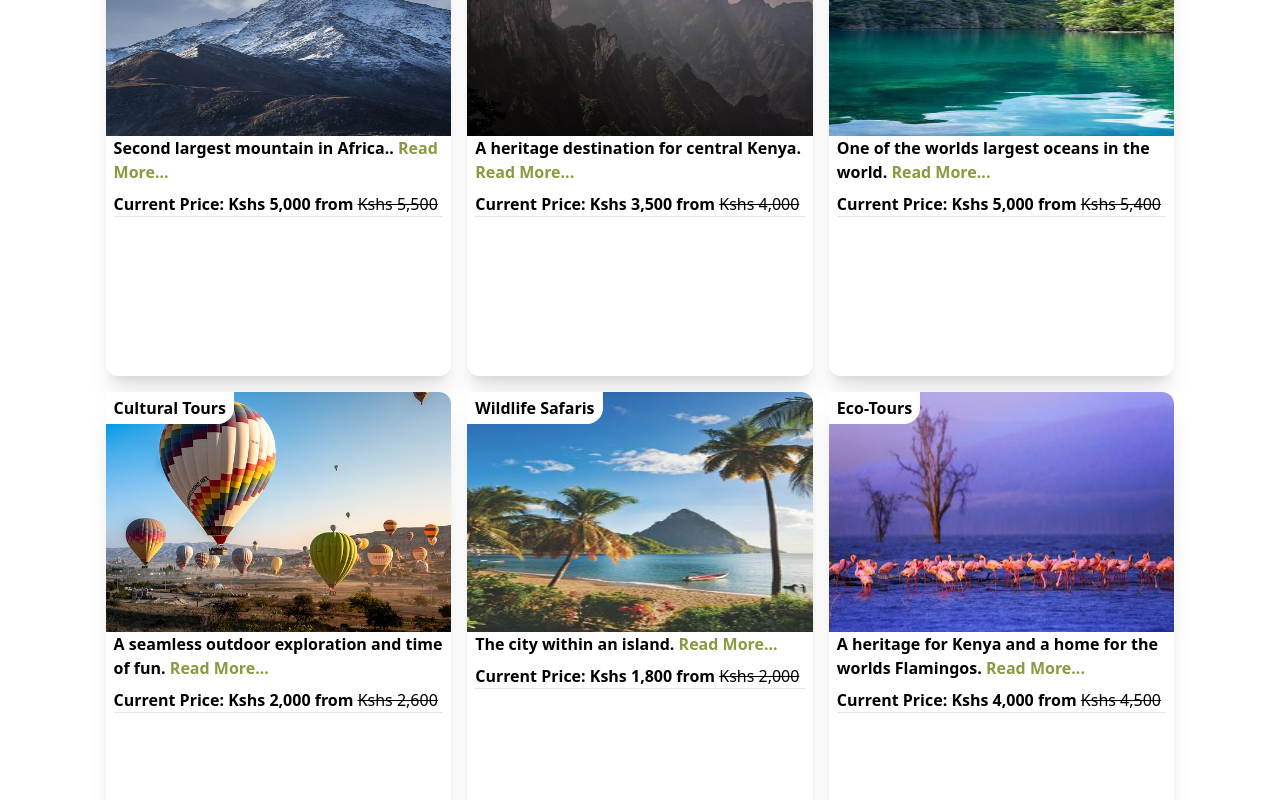
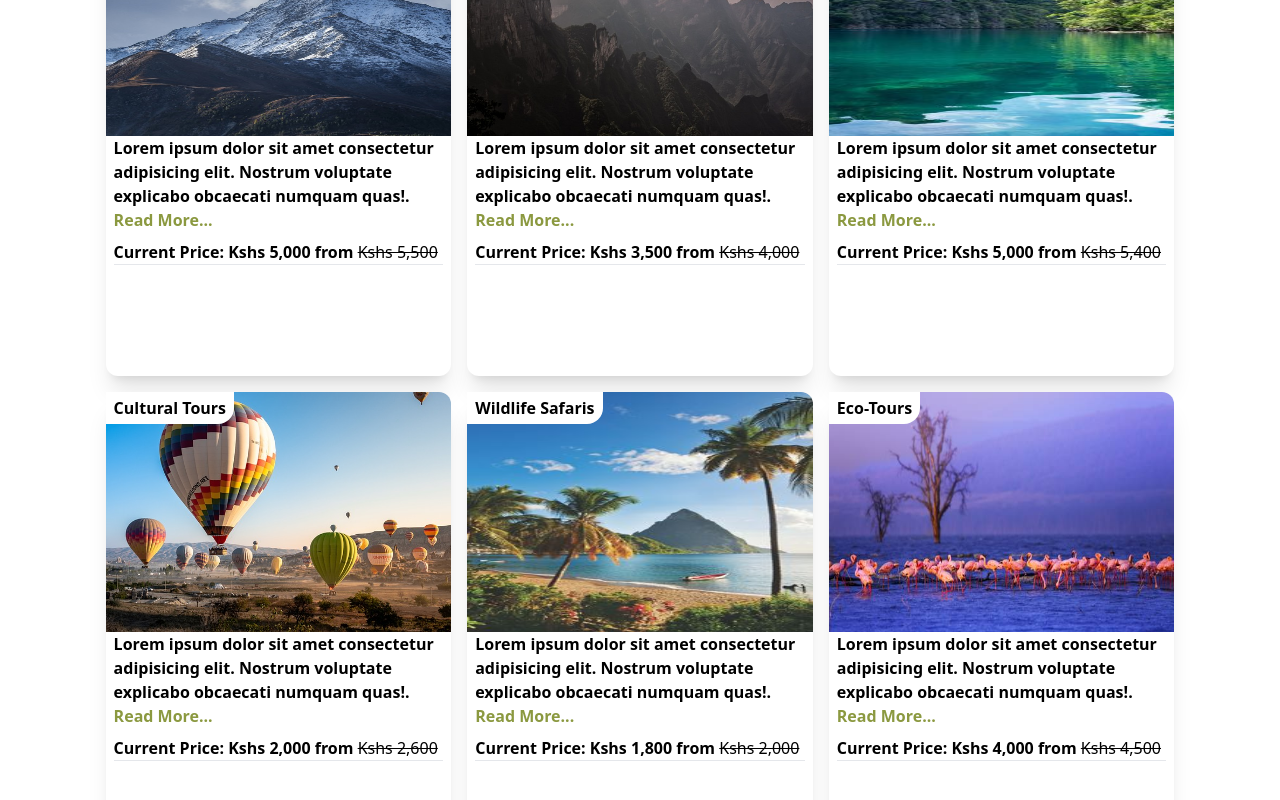
Before and after one commit to JAS-D98/Zaph-Tours-and-Travels-Website-T2-Give-Monthly-Project, a React (Vite) app: page /trips in a window 1280 px wide. Shown: the part 1040-1840 px from the top of the page. Built offline with nearby package versions, Linux system fonts and the light colour scheme.

Commit message:
add placeholder text to tracks card

```diff
--- a/src/constants/Packages.js
+++ b/src/constants/Packages.js
@@ -12,7 +12,7 @@ import {
       image: mountKenya1,
       type: "Honey Moon",
       alt: "image of mount kenya",
-      description: "Second largest mountain in Africa.",
+      description: "Lorem ipsum dolor sit amet consectetur adipisicing elit. Nostrum voluptate explicabo obcaecati numquam quas!",
       linkText: "Read More",
       price: "Kshs 5,000",
       oldPrice:"Kshs 5,500",
@@ -21,7 +21,7 @@ import {
       image: luwenzori,
       type: "Family",
       alt: " image of aberdare range",
-      description: "A heritage destination for central Kenya",
+      description: "Lorem ipsum dolor sit amet consectetur adipisicing elit. Nostrum voluptate explicabo obcaecati numquam quas!",
       linkText: "Read More",
       price: "Kshs 3,500",
       oldPrice:"Kshs 4,000",
@@ -30,7 +30,7 @@ import {
       image: nature3,
       type: "Adventure",
       alt: "Image of indian ocean",
-      description: "One of the worlds largest oceans in the world",
+      description: "Lorem ipsum dolor sit amet consectetur adipisicing elit. Nostrum voluptate explicabo obcaecati numquam quas!",
       linkText: "Read More",
       price: "Kshs 5,000",
       oldPrice:"Kshs 5,400",
@@ -39,7 +39,7 @@ import {
       image: nature2,
       type: "Cultural Tours",
       alt: "image of hot air ballon in Tsavo",
-      description: "A seamless outdoor exploration and time of fun",
+      description: "Lorem ipsum dolor sit amet consectetur adipisicing elit. Nostrum voluptate explicabo obcaecati numquam quas!",
       linkText: "Read More",
       price: "Kshs 2,000",
       oldPrice:"Kshs 2,600",
@@ -48,7 +48,7 @@ import {
       image: Mombasa,
       type: "Wildlife Safaris",
       alt: "Image of Mombasa Island",
-      description: "The city within an island",
+      description: "Lorem ipsum dolor sit amet consectetur adipisicing elit. Nostrum voluptate explicabo obcaecati numquam quas!",
       linkText: "Read More",
       price: "Kshs 1,800",
       oldPrice:"Kshs 2,000",
@@ -57,7 +57,7 @@ import {
       image: lakenakuru,
       type: "Eco-tours",
       alt: "image of lake nakuru ",
-      description: "A heritage for Kenya and a home for the worlds Flamingos",
+      description: "Lorem ipsum dolor sit amet consectetur adipisicing elit. Nostrum voluptate explicabo obcaecati numquam quas!",
       linkText: "Read More",
       price: "Kshs 4,000",
       oldPrice:"Kshs 4,500",
@@ -66,7 +66,7 @@ import {
       image: lakenakuru,
       type: "Luxury vacations",
       alt: "image of lake nakuru ",
-      description: "A heritage for Kenya and a home for the worlds Flamingos",
+      description: "Lorem ipsum dolor sit amet consectetur adipisicing elit. Nostrum voluptate explicabo obcaecati numquam quas!",
       linkText: "Read More",
       price: "Kshs 4,000",
       oldPrice:"Kshs 4,200",
@@ -75,7 +75,7 @@ import {
       image: lakenakuru,
       type: "Beach holidays",
       alt: "image of lake nakuru ",
-      description: "A heritage for Kenya and a home for the worlds Flamingos",
+      description: "Lorem ipsum dolor sit amet consectetur adipisicing elit. Nostrum voluptate explicabo obcaecati numquam quas!",
       linkText: "Read More",
       price: "Kshs 4,000",
       oldPrice:"Kshs 4,300",
@@ -84,7 +84,7 @@ import {
       image: lakenakuru,
       type: "wellness retreats",
       alt: "image of lake nakuru ",
-      description: "A heritage for Kenya and a home for the worlds Flamingos",
+      description: "Lorem ipsum dolor sit amet consectetur adipisicing elit. Nostrum voluptate explicabo obcaecati numquam quas!",
       linkText: "Read More",
       price: "Kshs 4,000",
       oldPrice:"Kshs 4,400",
@@ -93,7 +93,7 @@ import {
       image: lakenakuru,
       type: "Culinary tours",
       alt: "image of lake nakuru ",
-      description: "A heritage for Kenya and a home for the worlds Flamingos",
+      description: "Lorem ipsum dolor sit amet consectetur adipisicing elit. Nostrum voluptate explicabo obcaecati numquam quas!",
       linkText: "Read More",
       price: "Kshs 4,400",
       oldPrice:"Kshs 5,000",
```
